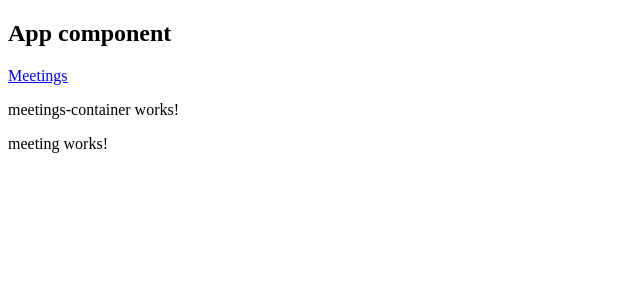
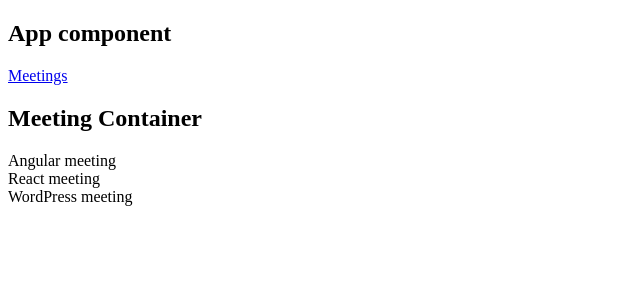
Before and after one commit to safo6m/angular-playground, an Angular app: page /meetings in a window 1280 px wide. Shown: the top 300 px of the page, without its empty margins (0-640 px from the left). Built offline with nearby package versions, Linux system fonts and the light colour scheme.

Commit message:
Implement meeting service

```diff
--- a/src/app/components/meeting/meeting.component.html
+++ b/src/app/components/meeting/meeting.component.html
@@ -1,3 +1 @@
-<p>
-  meeting works!
-</p>
+{{meeting.title}}
--- a/src/app/components/meeting/meeting.component.ts
+++ b/src/app/components/meeting/meeting.component.ts
@@ -1,4 +1,5 @@
-import { Component, OnInit } from '@angular/core';
+import { Meeting } from './../../models/meeting.model';
+import { Component, OnInit, Input } from '@angular/core';
 
 @Component({
   selector: 'app-meeting',
@@ -6,10 +7,12 @@ import { Component, OnInit } from '@angular/core';
   styleUrls: ['./meeting.component.scss']
 })
 export class MeetingComponent implements OnInit {
+  @Input() meeting: Meeting;
 
   constructor() { }
 
   ngOnInit() {
+    console.log(this.meeting);
   }
 
 }
--- /dev/null
+++ b/src/app/mock/meetings.ts
@@ -0,0 +1,26 @@
+export const mockMeetings = [
+  {
+    id: '3',
+    type: 'meetings',
+    attributes: {
+      title: 'Angular meeting',
+      held_at: '2018-05-08T11:08:23.000Z'
+    }
+  },
+  {
+    id: '4',
+    type: 'meetings',
+    attributes: {
+      title: 'React meeting',
+      held_at: '2018-05-08T10:29:21.000Z'
+    }
+  },
+  {
+    id: '2',
+    type: 'meetings',
+    attributes: {
+      title: 'WordPress meeting',
+      held_at: '2018-05-01T22:00:00.000Z'
+    }
+  }
+];
--- /dev/null
+++ b/src/app/models/meeting.model.ts
@@ -0,0 +1,7 @@
+export class Meeting {
+  constructor(private attributes: any = {}) {}
+
+  public get title(): string {
+    return this.attributes.attributes.title;
+  }
+}
--- a/src/app/pages/meetings-container/meetings-container.component.html
+++ b/src/app/pages/meetings-container/meetings-container.component.html
@@ -1,5 +1,7 @@
-<p>
-  meetings-container works!
-</p>
+<h2>Meeting Container</h2>
 
-<app-meeting></app-meeting>
+<div *ngFor="let meeting2 of meetings">
+  <app-meeting
+    [meeting]="meeting2"
+  ></app-meeting>
+</div>
--- a/src/app/pages/meetings-container/meetings-container.component.ts
+++ b/src/app/pages/meetings-container/meetings-container.component.ts
@@ -1,4 +1,6 @@
+import { Meeting } from './../../models/meeting.model';
 import { Component, OnInit } from '@angular/core';
+import { MeetingsService } from './../../services/meetings/meetings.service';
 
 @Component({
   selector: 'app-meetings-container',
@@ -6,10 +8,14 @@ import { Component, OnInit } from '@angular/core';
   styleUrls: ['./meetings-container.component.scss']
 })
 export class MeetingsContainerComponent implements OnInit {
+  public meetings: Array<Meeting>;
 
-  constructor() { }
+  constructor(
+    private meetingsService: MeetingsService
+  ) { }
 
   ngOnInit() {
+    this.meetings = this.meetingsService.meetings;
   }
 
 }
--- a/src/app/pages/meetings-container/meetings-container.module.ts
+++ b/src/app/pages/meetings-container/meetings-container.module.ts
@@ -1,13 +1,16 @@
 import { NgModule } from '@angular/core';
 import { MeetingsContainerComponent } from './meetings-container.component';
 import { MeetingComponent } from '../../components/meeting/meeting.component';
+import { CommonModule } from '@angular/common';
 
 @NgModule({
   declarations: [
     MeetingsContainerComponent,
     MeetingComponent
   ],
-  imports: [],
+  imports: [
+    CommonModule
+  ],
   exports: [],
   providers: []
 })
--- /dev/null
+++ b/src/app/services/meetings/meetings.service.ts
@@ -0,0 +1,12 @@
+import { Injectable } from '@angular/core';
+import { Meeting } from './../../models/meeting.model';
+import { mockMeetings } from './../../mock/meetings';
+
+@Injectable({
+  providedIn: 'root'
+})
+export class MeetingsService {
+  public get meetings(): Array<Meeting> {
+    return mockMeetings.map((meetingData) => new Meeting(meetingData));
+  }
+}
```
Also changed, not shown: 1 other file (tests, documents, lock files or other folders).
